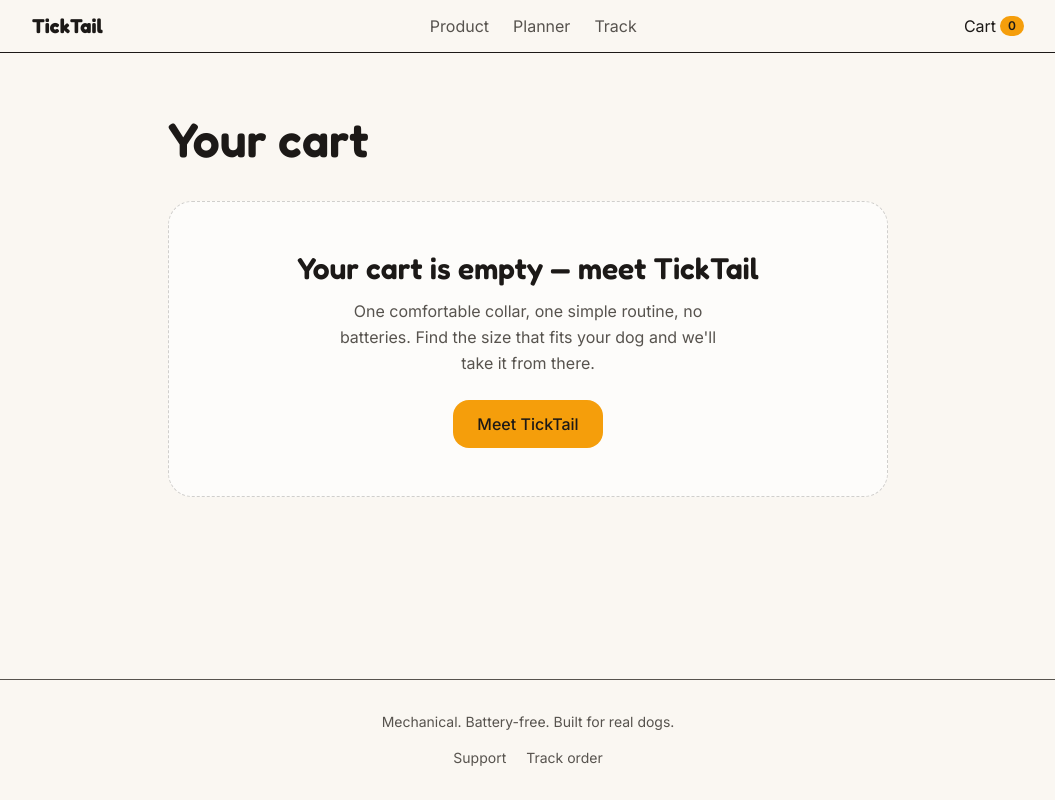
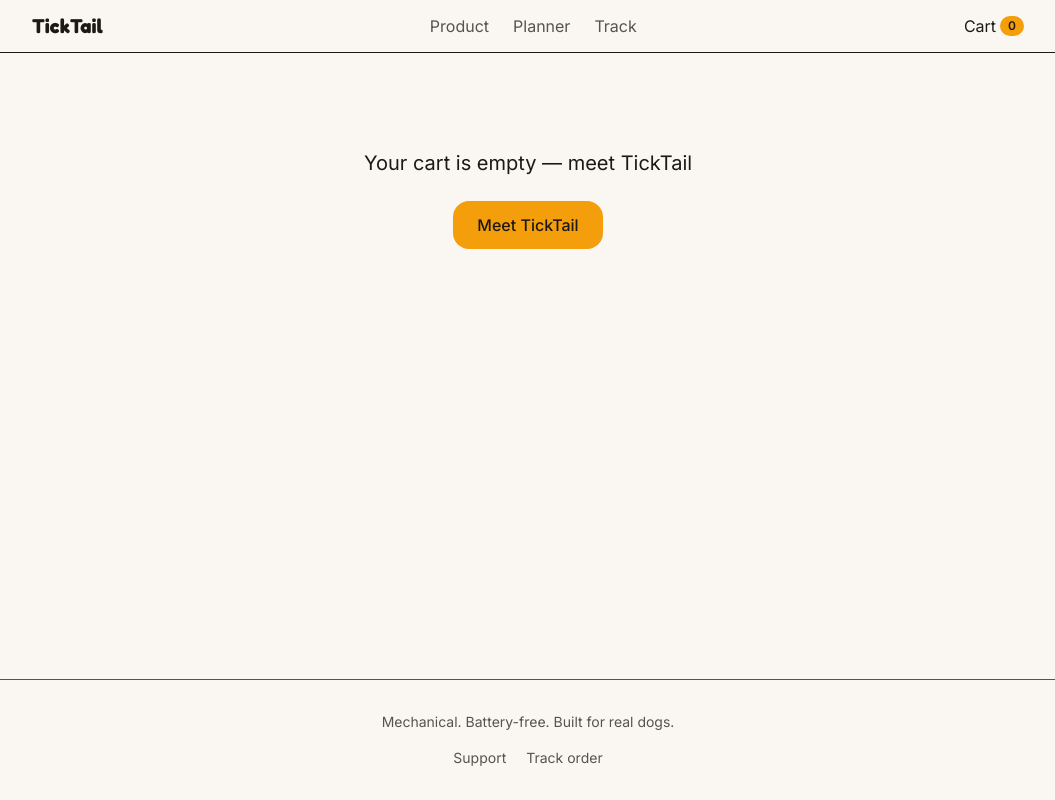
Before and after one commit to MaddyMadhesh77/23bit0312-hwa-hackathon, a Next.js app: page /cart in a window 1280 px wide. Shown: the whole page, without its empty margins (112-1167 px from the left). Built offline with nearby package versions, Linux system fonts and the light colour scheme.

Commit message:
Rebuild cart page states

```diff
--- a/app/cart/page.tsx
+++ b/app/cart/page.tsx
@@ -8,39 +8,35 @@ export default function CartPage() {
   const { items, isHydrated } = useCart();
 
   return (
-    <div className="mx-auto w-full max-w-3xl px-4 py-10 sm:px-6 sm:py-14">
-      <h1 className="font-display text-4xl font-semibold leading-tight text-ink sm:text-5xl">
-        Your cart
-      </h1>
-
+    <div className="max-w-3xl mx-auto px-4 py-8">
       {!isHydrated ? (
-        <p className="mt-8 text-sm text-muted">Loading your cart…</p>
+        <p className="text-center text-sm text-muted">Loading your cart…</p>
       ) : items.length === 0 ? (
-        <div className="mt-8 rounded-3xl border border-dashed border-ink/20 bg-white/60 px-6 py-12 text-center">
-          <p className="font-display text-2xl font-semibold text-ink sm:text-3xl">
+        <div className="py-16 text-center">
+          <p className="text-xl text-ink">
             Your cart is empty — meet TickTail
-          </p>
-          <p className="mx-auto mt-3 max-w-sm text-sm leading-relaxed text-muted sm:text-base">
-            One comfortable collar, one simple routine, no batteries. Find the
-            size that fits your dog and we&apos;ll take it from there.
           </p>
           <Link href="/product" className="btn btn-primary mt-6">
             Meet TickTail
           </Link>
         </div>
       ) : (
-        <div className="mt-8">
-          <div className="rounded-3xl border border-ink/10 bg-white/60 px-5 py-5 sm:px-6 sm:py-6">
+        <>
+          <h1 className="font-display text-3xl font-semibold text-ink">
+            Your cart
+          </h1>
+
+          <div className="mt-6 rounded-3xl border border-ink/10 bg-white/60 px-5 py-5 sm:px-6 sm:py-6">
             <CartItems />
           </div>
 
           <Link
             href="/checkout"
-            className="btn btn-primary mt-5 w-full text-base"
+            className="btn btn-primary mt-6 w-full text-base"
           >
             Proceed to checkout
           </Link>
-        </div>
+        </>
       )}
     </div>
   );
```
